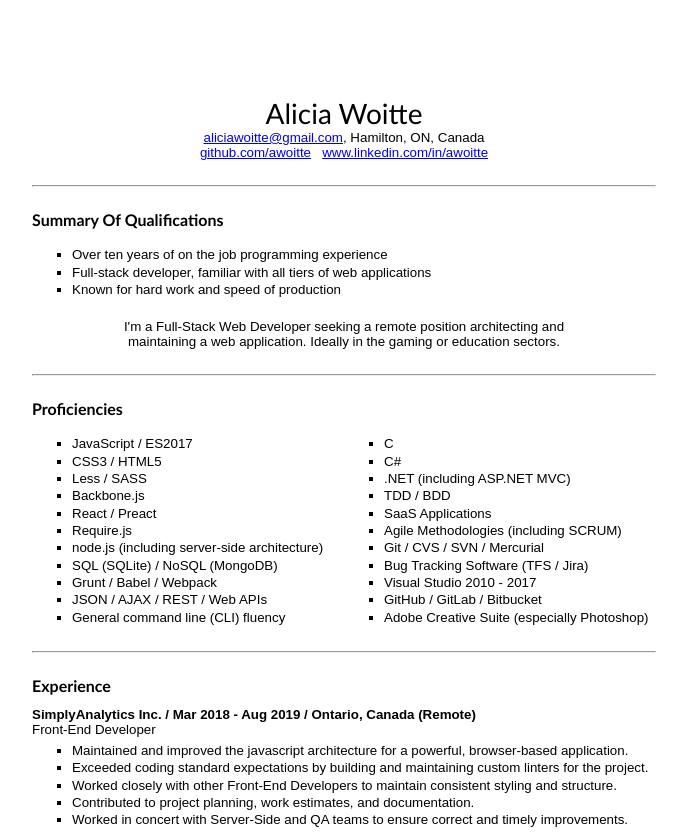
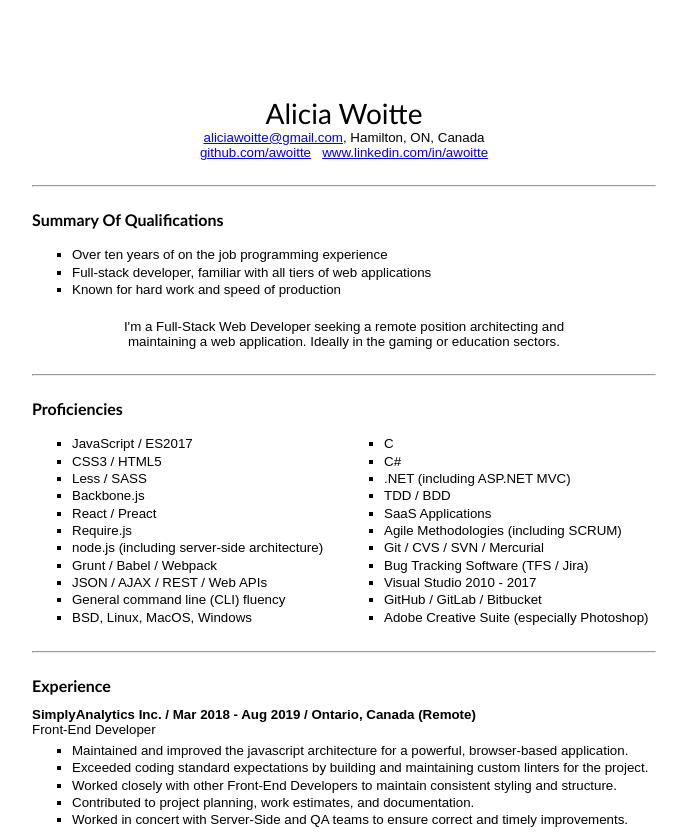
Before and after one commit to awoitte/awoitte.github.io, a plain HTML site: page index.html in a window 1280 px wide. Shown: the top 832 px of the page, without its empty margins (296-983 px from the left). Drawn offline with Linux system fonts and the light colour scheme.

Commit message:
Switches SQL for OS proficiency

```diff
--- a/index.html
+++ b/index.html
@@ -164,9 +164,6 @@
 						node.js (including server-side architecture)
 					</li>
 					<li>
-						SQL (SQLite) / NoSQL (MongoDB)
-					</li>
-					<li>
 						Grunt / Babel / Webpack
 					</li>
 					<li>
@@ -174,6 +171,9 @@
 					</li>
 					<li>
 						General command line (CLI) fluency
+					</li>
+					<li>
+						BSD, Linux, MacOS, Windows
 					</li>
 				</ul>
 			</div>
```
